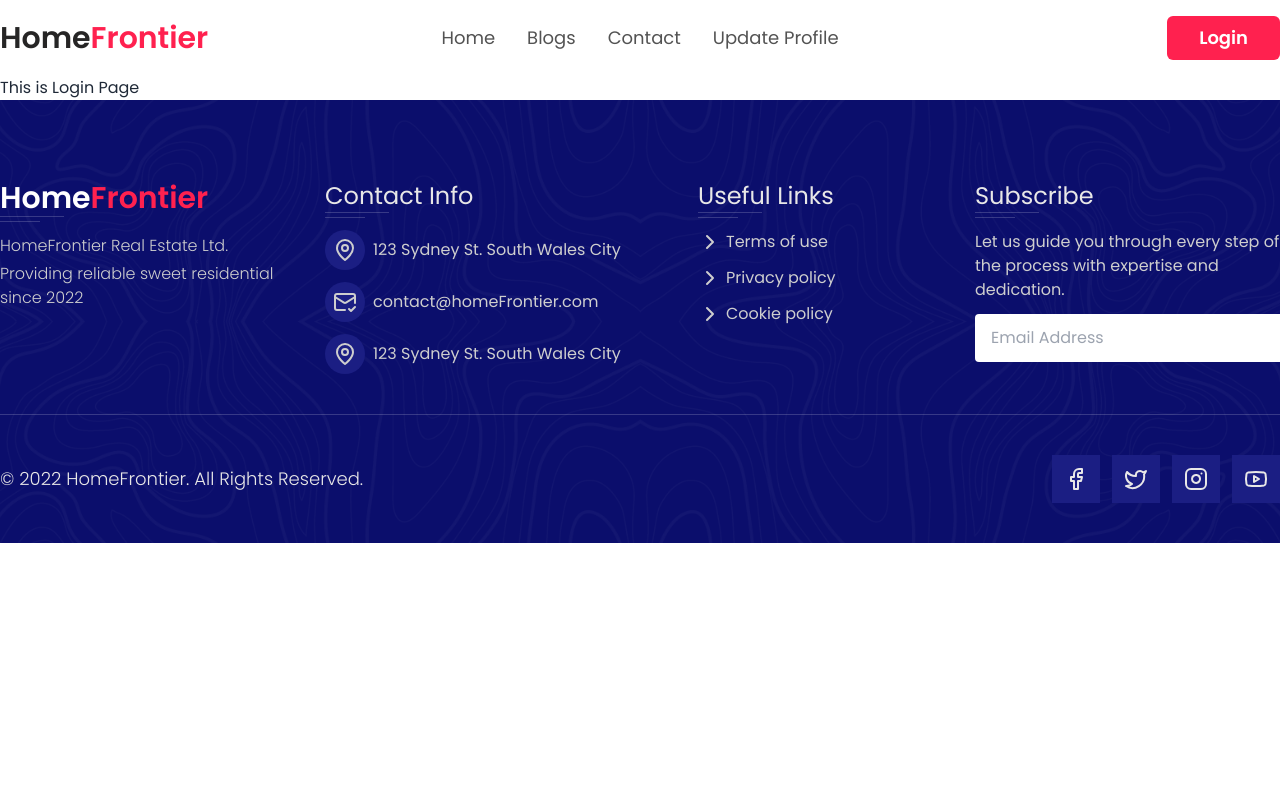
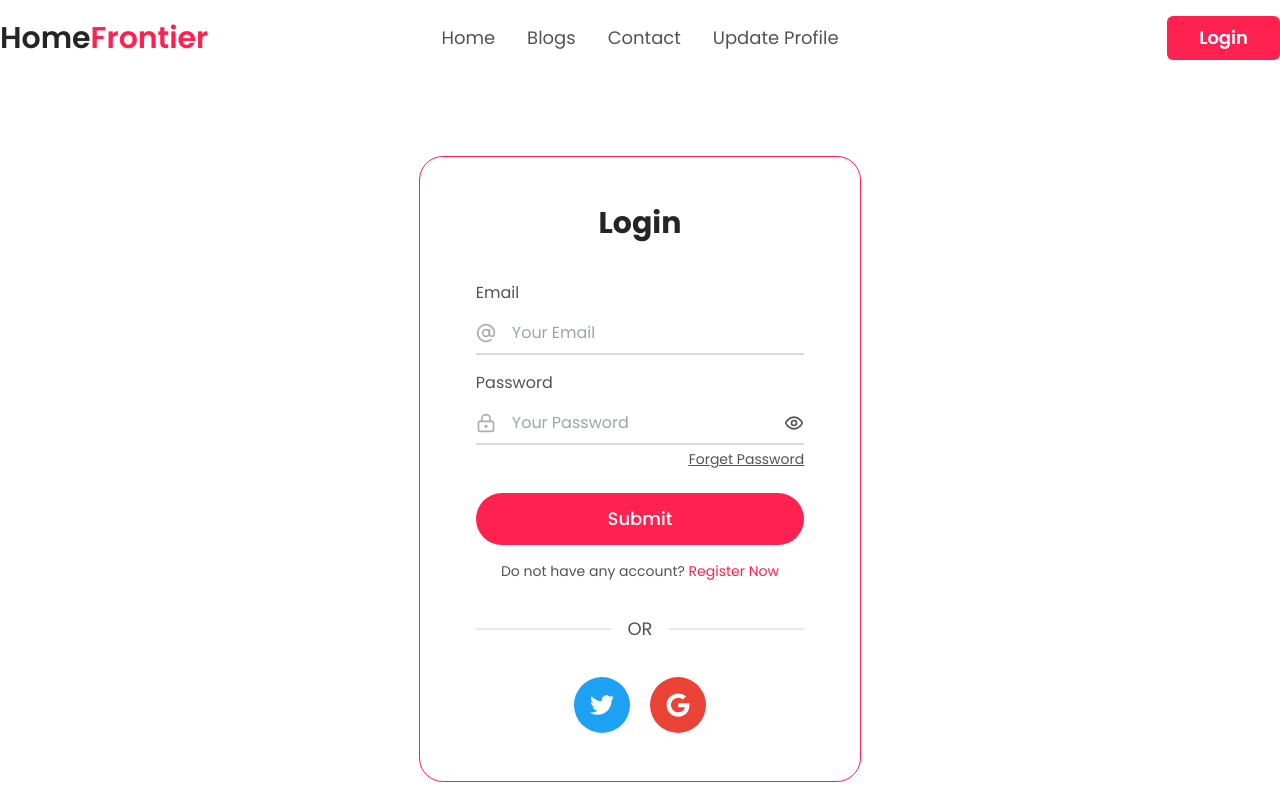
Before and after one commit to rockydey/home-frontier, a React (Vite) app: page /login in a window 1280 px wide. Shown: the top 800 px of the page. Built offline with nearby package versions, Linux system fonts and the light colour scheme.

Commit message:
login page design complete

```diff
--- a/package.json
+++ b/package.json
@@ -15,6 +15,8 @@
     "match-sorter": "^6.3.4",
     "react": "^18.2.0",
     "react-dom": "^18.2.0",
+    "react-hook-form": "^7.51.2",
+    "react-icons": "^5.0.1",
     "react-router-dom": "^6.22.3",
     "sort-by": "^1.2.0"
   },
--- a/src/Pages/Login/Login.jsx
+++ b/src/Pages/Login/Login.jsx
@@ -1,7 +1,106 @@
+import { useForm } from "react-hook-form";
+import { AtSign, LockKeyhole, Eye, EyeOff } from "lucide-react";
+import { useState } from "react";
+import { Link } from "react-router-dom";
+import { FaTwitter, FaGoogle } from "react-icons/fa";
+
 const Login = () => {
+  const { register, handleSubmit } = useForm();
+  const [show, setShow] = useState(false);
+
+  const handleLogin = (data) => {
+    console.log(data);
+  };
+
   return (
-    <div>
-      <h1>This is Login Page</h1>
+    <div className='py-20 flex justify-center px-2'>
+      <div className='border border-colorPrimary rounded-3xl w-full md:w-3/4 lg:w-[35%] px-7 py-6 md:px-14 md:py-12'>
+        <h3 className='text-3xl font-bold text-colorTertiary text-center mb-10'>
+          Login
+        </h3>
+        <form onSubmit={handleSubmit(handleLogin)}>
+          <div>
+            <label
+              htmlFor='email'
+              className='text-base font-normal text-colorSecondary'>
+              Email
+            </label>
+            <div className='mt-2 flex items-center border-b-2 border-[#d9d9d9] py-2 mb-4'>
+              <div className='text-[#ADADAD]'>
+                <AtSign width={20} height={20} />
+              </div>
+              <input
+                id='email'
+                type='email'
+                className='w-full px-4 focus:outline-none text-base font-normal text-colorSecondary'
+                placeholder='Your Email'
+                {...register("userEmail")}
+                required
+              />
+            </div>
+          </div>
+          <div>
+            <label
+              className='text-base font-normal text-colorSecondary'
+              htmlFor='password'>
+              Password
+            </label>
+            <div className='mt-2 flex items-center border-b-2 border-[#d9d9d9] py-2 mb-1'>
+              <div className='text-[#ADADAD]'>
+                <LockKeyhole width={20} height={20} />
+              </div>
+              <input
+                id='password'
+                type={show ? "text" : "password"}
+                className='w-full px-4 focus:outline-none text-base font-normal text-colorSecondary'
+                placeholder='Your Password'
+                {...register("userPassword")}
+                required
+              />
+              <div
+                onClick={() => {
+                  setShow(!show);
+                }}
+                className='cursor-pointer text-colorSecondary'>
+                {show ? (
+                  <EyeOff width={20} height={20} />
+                ) : (
+                  <Eye width={20} height={20} />
+                )}
+              </div>
+            </div>
+          </div>
+          <p className='text-right underline text-sm font-normal text-colorSecondary'>
+            <Link>Forget Password</Link>
+          </p>
+          <input
+            className='block w-full mt-6 bg-colorPrimary text-[#fff] font-medium text-lg py-3 rounded-full cursor-pointer'
+            type='submit'
+            value='Submit'
+          />
+          <p className='text-center text-sm text-colorSecondary font-normal mt-4'>
+            Do not have any account?{" "}
+            <Link className='text-colorPrimary' to='/register'>
+              Register Now
+            </Link>
+          </p>
+          <div className='divider my-10 text-colorSecondary text-lg font-normal'>
+            OR
+          </div>
+          <div className='flex items-center justify-center gap-5'>
+            <div
+              className='tooltip tooltip-info w-14 h-14 rounded-full flex items-center justify-center text-[#fff] bg-[#1da1f2] text-2xl cursor-pointer'
+              data-tip='Login with twitter'>
+              <FaTwitter />
+            </div>
+            <div
+              className='tooltip tooltip-error w-14 h-14 rounded-full flex items-center justify-center text-[#fff] bg-[#ea4335] text-2xl cursor-pointer'
+              data-tip='Login with google'>
+              <FaGoogle />
+            </div>
+          </div>
+        </form>
+      </div>
     </div>
   );
 };
```
Also changed, not shown: 1 other file (tests, documents, lock files or other folders).
